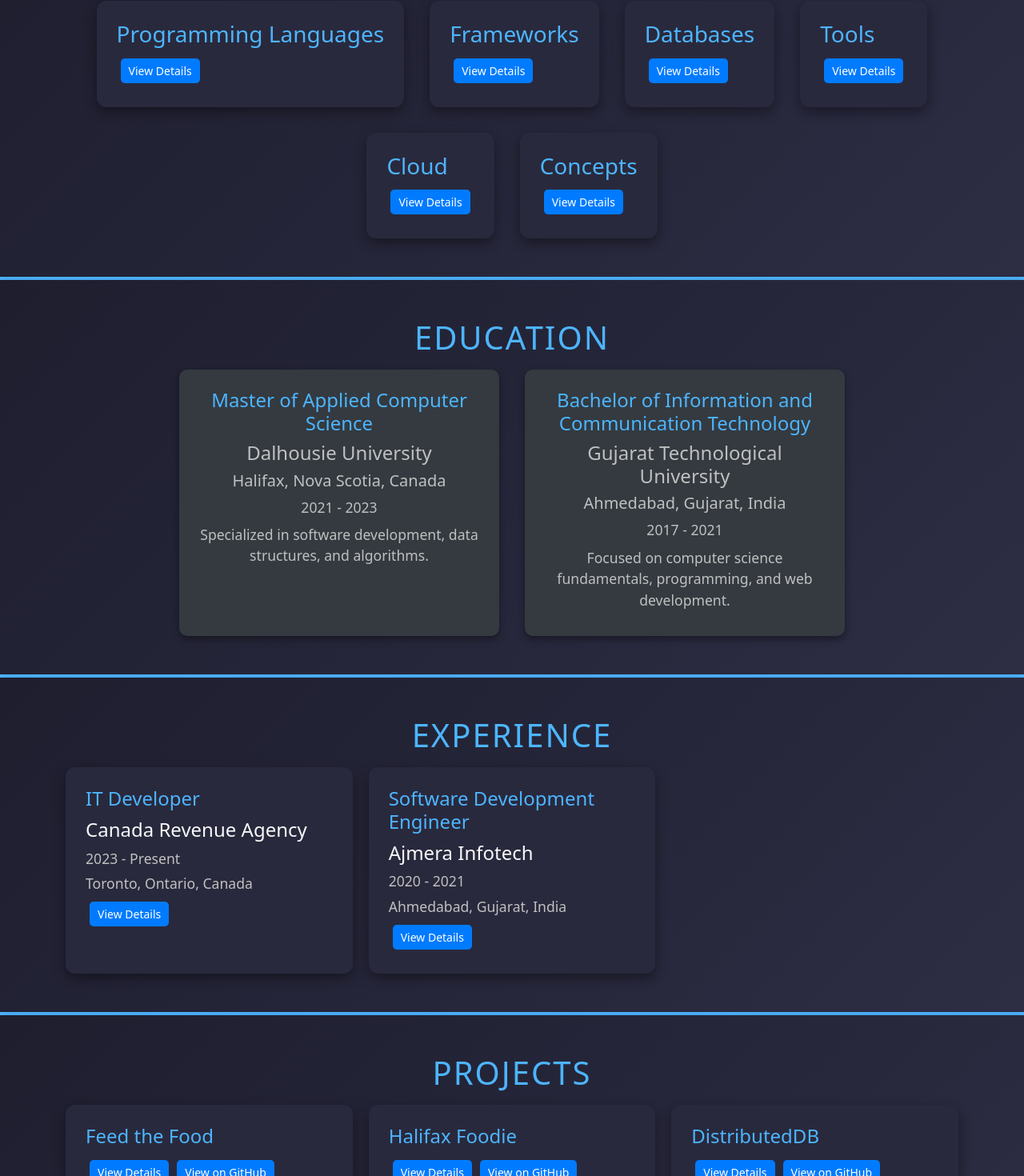
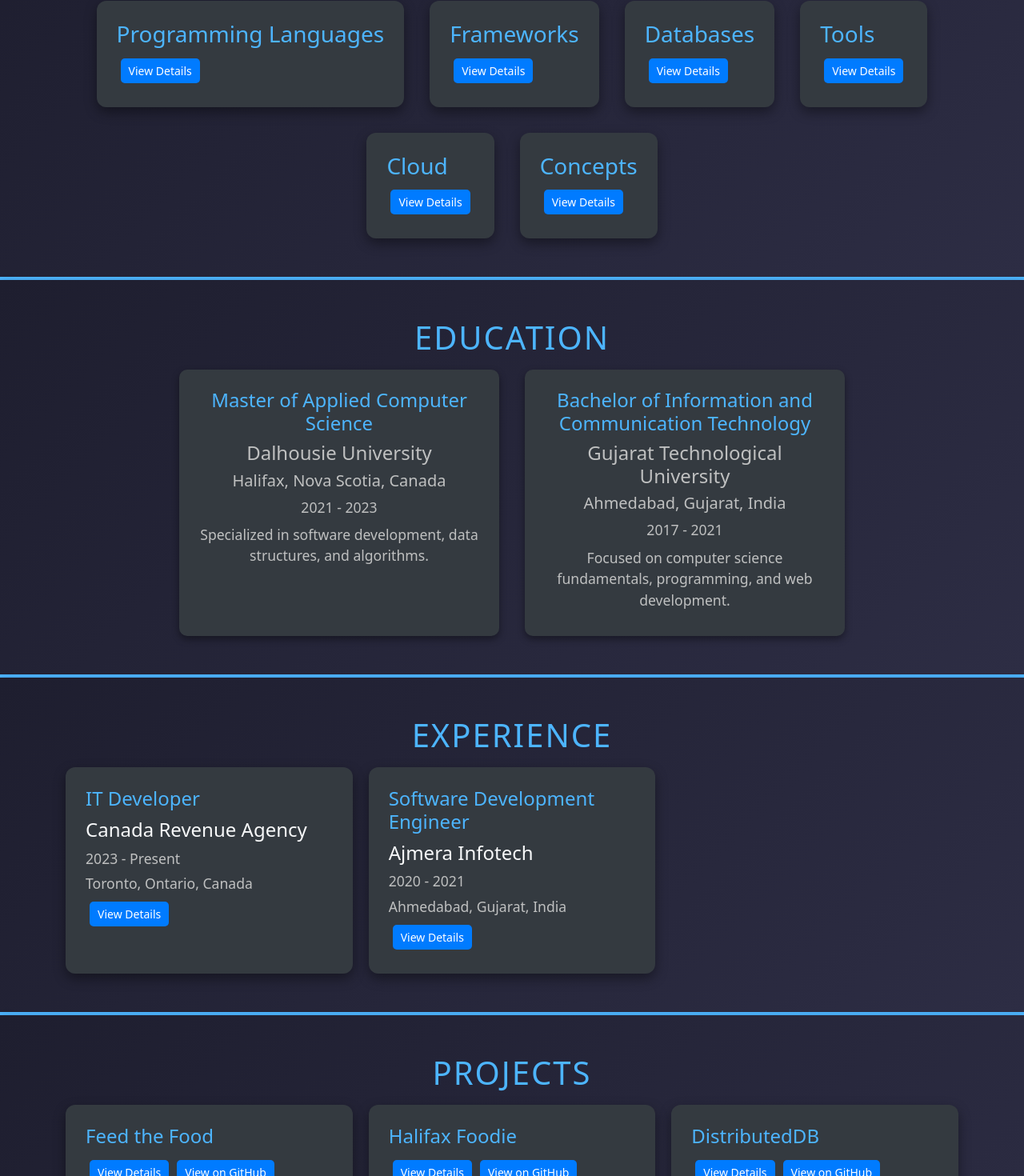
Before and after one commit to DhairyaDoc/Dhairya-Doctor-Portfolio, a React (Create React App) app: page / in a window 1280 px wide. Shown: the part 665-2135 px from the top of the page at 80% size. Built offline with nearby package versions, Linux system fonts and the light colour scheme.

Commit message:
Changed the box background color

```diff
--- a/src/styles/Experience.css
+++ b/src/styles/Experience.css
@@ -16,7 +16,7 @@
 }
 
 .experience-box {
-  background: #29293d;
+  background: #343a40;
   padding: 25px;
   border-radius: 12px;
   color: #f8f9fa;
--- a/src/styles/Projects.css
+++ b/src/styles/Projects.css
@@ -1,10 +1,6 @@
 .projects {
   text-align: center;
-  background: linear-gradient(
-    135deg,
-    #1e1e2f,
-    #2d2d44
-  );
+  background: linear-gradient(135deg, #1e1e2f, #2d2d44);
   color: #f8f9fa;
   padding: 60px 20px;
 }
@@ -16,7 +12,7 @@
 }
 
 .project-box {
-  background: #29293d;
+  background: #343a40;
   padding: 25px;
   border-radius: 12px;
   color: #f8f9fa;
@@ -120,9 +116,6 @@
 
 @media (max-width: 768px) {
   .projects-grid {
-    grid-template-columns: repeat(
-      1,
-      1fr
-    );
+    grid-template-columns: repeat(1, 1fr);
   }
 }
--- a/src/styles/Skills.css
+++ b/src/styles/Skills.css
@@ -12,7 +12,7 @@
 }
 
 .skill-box {
-  background: #29293d;
+  background: #343a40;
   padding: 25px;
   border-radius: 12px;
   color: #4db5ff;
```
